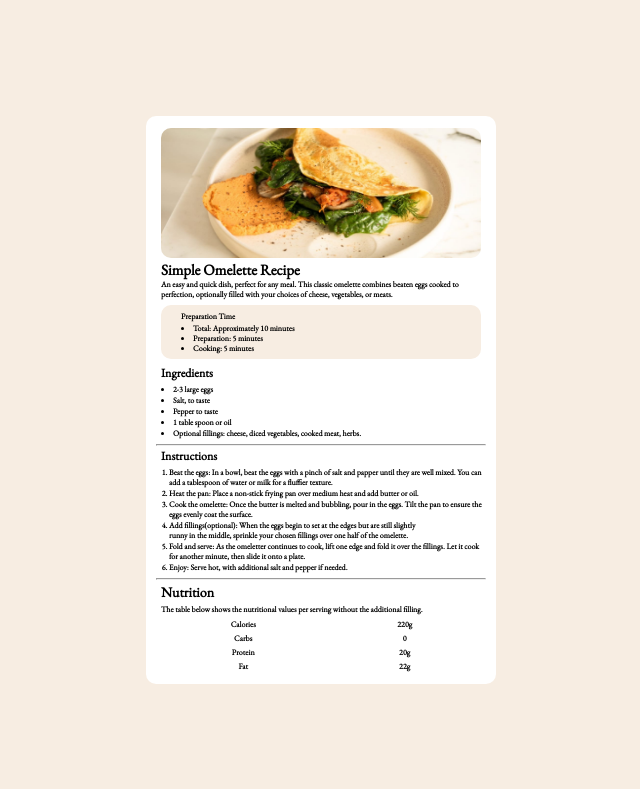
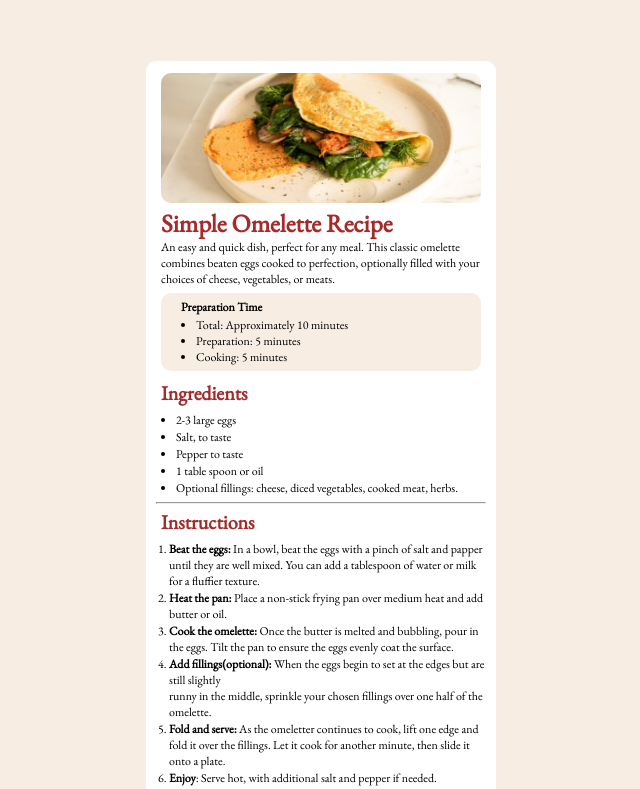
Before and after one commit to 20031107/Omelette-Menu, a plain HTML site: page index.html in a window 1280 px wide. Shown: the top 789 px of the page, without its empty margins (319-959 px from the left). Drawn offline with nearby package versions, Linux system fonts and the light colour scheme.

Commit message:
3rd commit

```diff
--- a/style.css
+++ b/style.css
@@ -7,14 +7,16 @@ body{
     display: flex;
     justify-content: center;
     align-items: center;
-    font-size: 8px;
-    font-weight: 600;
+    font-size: 12px;
+    margin: 100px 0 100px 0;
+    font-weight: 300;
     background: rgb(247, 237, 226);
-    height: 100vh;
+    height: 800px;
     font-family: "EB Garamond";
 }
 .container{
     display: flex;
+    padding-top: 1px;
     flex-direction: column;
     width: 350px;
     border-radius: 10px;
@@ -40,20 +42,21 @@ img{
     margin-top: 6px;
 }
 .firstL ul{
-    padding-left: 12px;
+    padding-left: 15px;
     margin-top: 2px;
 }
-h4{
-    font-size: 8px;
+h3{
+    font-size: 15px;
 }
 h1{
-    font-size: 15px;
+    font-size: 25px;
+    color: brown;
 }
 section{
     padding-left: 5px;
 }
 .Ingredients ul{
-    padding-left: 12px;
+    padding-left: 15px;
     margin-top: 2px;
 }
 .Ingredients{
@@ -67,10 +70,10 @@ section{
 .Instructions{
     margin: 2px 0 6px 0;
 }
-h3{
-    font-size: 14px;
-    padding-top: 3px;
+h2{
+    font-size: 20px;
     padding: 3px 0 3px 0;
+    color: brown;
 }
 table{
     padding-top: 2px;
@@ -85,6 +88,17 @@ td{
     padding-top: 1px;
 }
 @media (min-width:320px) and (max-width:375px){
+    body{
+        display: flex;
+        justify-content: center;
+        font-size: 12px;
+        margin-top: 350px;
+        margin-bottom: 350px;
+        font-weight: 300;
+        background: rgb(247, 237, 226);
+        height: 800px;
+        font-family: "EB Garamond";
+    }
     .container{
         display: flex;
         flex-direction: column;
```
